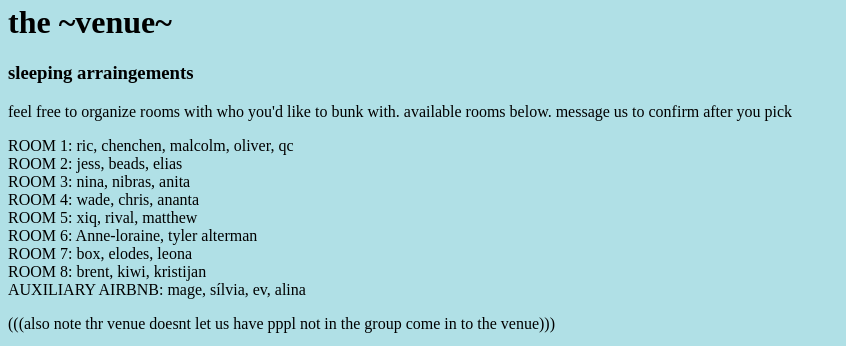
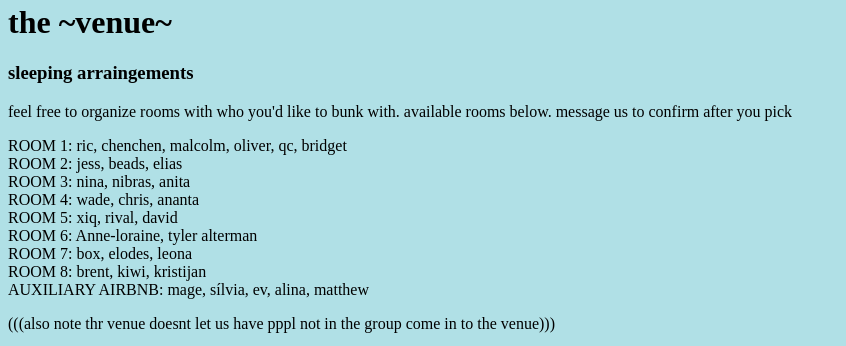
Before and after one commit to myceliummage/mage.af, a plain HTML site: page catalyzbon.html in a window 1280 px wide. Shown: the part 1060-1406 px from the top of the page, without its empty margins (0-846 px from the left). Drawn offline with Linux system fonts and the light colour scheme.

Commit message:
Update catalyzbon.html

```diff
--- a/catalyzbon.html
+++ b/catalyzbon.html
@@ -67,15 +67,15 @@
             <h1>the ~venue~</h1>
             <h3>sleeping arraingements</h3>
             <p> feel free to organize rooms with who you'd like  to bunk with. available rooms below. message us to confirm after you pick</p>
-            <p>ROOM 1: ric, chenchen, malcolm, oliver, qc
+            <p>ROOM 1: ric, chenchen, malcolm, oliver, qc, bridget
             <br>ROOM 2: jess, beads, elias
             <br>ROOM 3: nina, nibras, anita
             <br>ROOM 4: wade, chris, ananta
-            <br>ROOM 5: xiq, rival, matthew
+            <br>ROOM 5: xiq, rival, david
             <br>ROOM 6: Anne-loraine, tyler alterman
             <br>ROOM 7: box, elodes, leona
             <br>ROOM 8: brent, kiwi, kristijan
-            <br>AUXILIARY AIRBNB: mage, sílvia, ev, alina
+            <br>AUXILIARY AIRBNB: mage, sílvia, ev, alina, matthew
             </p>
 
             <p>(((also note thr venue doesnt let us have pppl not in the group come in to the venue)))</p>
```
